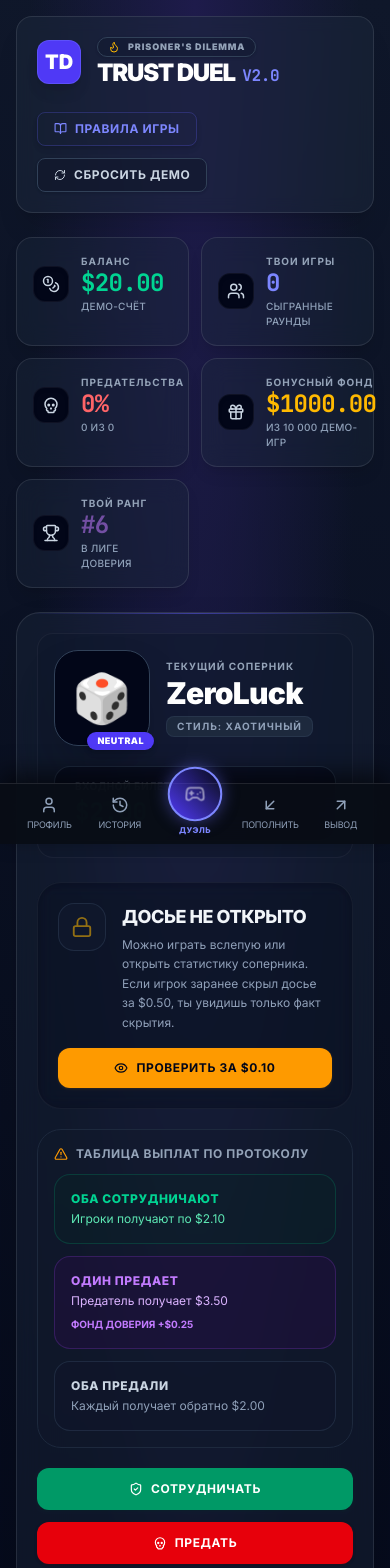
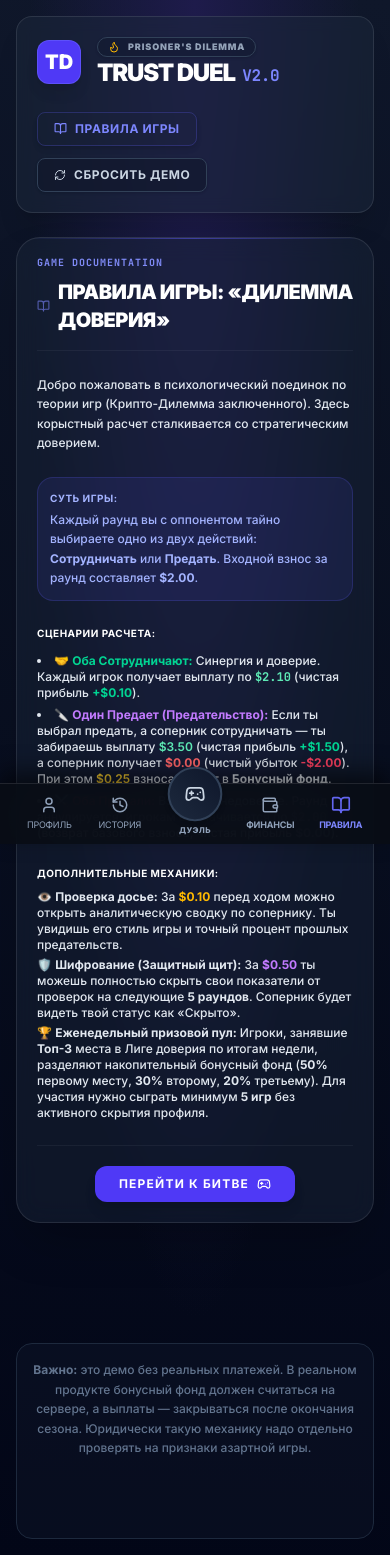
Before and after one commit to victorpismensky88/TrustDuel, a React (Vite) app: page / in a window 390 px wide. Shown: the top 1568 px of the page. Built offline with nearby package versions, Linux system fonts and the light colour scheme.

Commit message:
feat: refactor navigation and add CD workflow
- Replace rules modal with dedicated navigation tab
- Add finance sub-tab state management
- Configure relative base path for production build
- Implement GitHub Pages deployment workflow

```diff
--- a/src/App.tsx
+++ b/src/App.tsx
@@ -269,7 +269,8 @@ export default function App() {
   const [authStatusText, setAuthStatusText] = useState<string>("Запуск защищенного защитного шлюза...");
 
   // Navigation & Interactive Pages State
-  const [activeTab, setActiveTab] = useState<"account" | "history" | "play" | "deposit" | "withdraw">("play");
+  const [activeTab, setActiveTab] = useState<"account" | "history" | "play" | "finance" | "rules">("rules");
+  const [financeSubTab, setFinanceSubTab] = useState<"deposit" | "withdraw">("deposit");
   const [depositAmount, setDepositAmount] = useState<number>(25);
   const [customDeposit, setCustomDeposit] = useState<string>("");
   const [isDepositing, setIsDepositing] = useState<boolean>(false);
@@ -283,7 +284,6 @@ export default function App() {
   const [withdrawStep, setWithdrawStep] = useState<number>(0);
   const [withdrawLogs, setWithdrawLogs] = useState<string[]>([]);
   const [withdrawStatus, setWithdrawStatus] = useState<string>("");
-  const [showRules, setShowRules] = useState<boolean>(false);
 
   React.useEffect(() => {
     const webApp = (window as any).Telegram?.WebApp;
@@ -713,7 +713,7 @@ export default function App() {
 
           <div className="flex flex-wrap items-center gap-3 mt-2 md:mt-0">
             <button
-              onClick={() => { triggerHaptic('light'); setShowRules(true); }}
+              onClick={() => { triggerHaptic('light'); setActiveTab("rules"); }}
               className="px-4 py-2 text-xs font-bold uppercase tracking-wider rounded-lg border border-indigo-500/25 bg-indigo-550/10 text-indigo-400 hover:bg-indigo-600/20 hover:text-white transition-all select-none cursor-pointer flex items-center gap-2 shadow-md"
             >
               <BookOpen size={13} /> Правила игры
@@ -728,7 +728,7 @@ export default function App() {
         </header>
 
         {/* Global Statistics Grid */}
-        {(activeTab === "play" || activeTab === "account") && (
+        {(activeTab === "account" || activeTab === "finance" || activeTab === "history") && (
           <div className="mb-6 grid grid-cols-2 gap-3 sm:grid-cols-3 md:grid-cols-5">
             <StatCard icon={Coins} label="Баланс" value={fmt(balance)} sub="демо-счёт" />
             <StatCard icon={Users} label="Твои игры" value={playerGames} sub="сыгранные раунды" />
@@ -1163,11 +1163,39 @@ export default function App() {
               </div>
             )}
 
-            {/* Deposit page */}
-            {activeTab === "deposit" && (
+            {/* Finance combined page */}
+            {activeTab === "finance" && (
               <div className="mx-auto max-w-xl rounded-2xl border border-white/10 bg-slate-800/40 p-5 shadow-2xl backdrop-blur-md md:p-6 relative overflow-hidden">
-                <div className="absolute top-0 inset-x-0 h-[1.5px] bg-gradient-to-r from-transparent via-emerald-500/50 to-transparent"></div>
-
+                <div className={`absolute top-0 inset-x-0 h-[1.5px] bg-gradient-to-r from-transparent ${financeSubTab === "deposit" ? "via-emerald-500/50" : "via-rose-500/50"} to-transparent`}></div>
+
+                {/* Unified finance sub-tab switcher */}
+                <div className="flex p-0.5 bg-slate-950/70 rounded-xl border border-white/5 mb-5 select-none text-center">
+                  <button
+                    onClick={() => { triggerHaptic('light'); setFinanceSubTab("deposit"); }}
+                    className={`flex-1 py-1.5 text-[11px] font-bold uppercase tracking-wider rounded-lg flex items-center justify-center gap-1.5 transition-all cursor-pointer ${
+                      financeSubTab === "deposit"
+                        ? "bg-slate-900 border border-white/10 text-[#10b981] shadow-md shadow-emerald-950/20"
+                        : "text-slate-400 hover:text-slate-200"
+                    }`}
+                  >
+                    <ArrowDownLeft size={13} />
+                    Пополнить
+                  </button>
+                  <button
+                    onClick={() => { triggerHaptic('light'); setFinanceSubTab("withdraw"); }}
+                    className={`flex-1 py-1.5 text-[11px] font-bold uppercase tracking-wider rounded-lg flex items-center justify-center gap-1.5 transition-all cursor-pointer ${
+                      financeSubTab === "withdraw"
+                        ? "bg-slate-900 border border-white/10 text-[#f43f5e] shadow-md shadow-rose-950/20"
+                        : "text-slate-400 hover:text-slate-200"
+                    }`}
+                  >
+                    <ArrowUpRight size={13} />
+                    Вывод
+                  </button>
+                </div>
+
+                {financeSubTab === "deposit" ? (
+                  <div className="animate-fade-in">
                     <div className="mb-5 flex items-center justify-between pb-3 border-b border-white/5">
                   <div>
                     <div className="text-[10px] font-bold uppercase tracking-widest text-[#10b981] font-mono">Merchant Payment</div>
@@ -1267,13 +1295,8 @@ export default function App() {
                       {isDepositing ? "Выполнение шлюзового запроса..." : `Начислить $${customDeposit ? Number(customDeposit).toFixed(2) : depositAmount.toFixed(2)}`}
                     </ActionButton>
                   </div>
-            )}
-
-            {/* Withdraw page */}
-            {activeTab === "withdraw" && (
-              <div className="mx-auto max-w-xl rounded-2xl border border-white/10 bg-slate-800/40 p-5 shadow-2xl backdrop-blur-md md:p-6 relative overflow-hidden">
-                <div className="absolute top-0 inset-x-0 h-[1.5px] bg-gradient-to-r from-transparent via-[#f43f5e]/50 to-transparent"></div>
-
+                ) : (
+                  <div className="animate-fade-in">
                     <div className="mb-5 flex items-center justify-between pb-3 border-b border-white/5">
                       <div>
                         <div className="text-[10px] font-bold uppercase tracking-widest text-[#f43f5e] font-mono">Blockchain Gateway</div>
@@ -1401,6 +1424,74 @@ export default function App() {
                 </ActionButton>
                   </div>
                 )}
+              </div>
+            )}
+
+            {/* Rules screen */}
+            {activeTab === "rules" && (
+              <div className="mx-auto max-w-2xl rounded-3xl border border-white/10 bg-slate-800/40 p-5 shadow-2xl backdrop-blur-md md:p-7 relative overflow-hidden animate-fade-in text-slate-200">
+                <div className="absolute top-0 inset-x-0 h-[1.5px] bg-gradient-to-r from-transparent via-indigo-500/50 to-transparent"></div>
+
+                <div className="mb-6 flex items-center justify-between pb-4 border-b border-white/5">
+                  <div>
+                    <div className="text-[10px] font-bold uppercase tracking-widest text-[#818cf8] font-mono leading-none">Game Documentation</div>
+                    <h3 className="text-xl font-black text-white tracking-tight uppercase mt-2.5 flex items-center gap-2">
+                      <BookOpen size={18} className="text-indigo-400 animate-pulse" /> Правила игры: «Дилемма Доверия»
+                    </h3>
+                  </div>
+                </div>
+
+                <div className="space-y-6 text-xs md:text-sm font-medium leading-relaxed select-none">
+                  <p className="text-slate-350">
+                    Добро пожаловать в психологический поединок по теории игр (Крипто-Дилемма заключенного). Здесь корыстный расчет сталкивается со стратегическим доверием.
+                  </p>
+
+                  <div className="p-3 bg-indigo-500/10 rounded-2xl border border-indigo-500/20 text-indigo-300">
+                    <p className="font-bold mb-1 uppercase tracking-wider text-[10px]">Суть Игры:</p>
+                    Каждый раунд вы с оппонентом тайно выбираете одно из двух действий: <b>Сотрудничать</b> или <b>Предать</b>. Входной взнос за раунд составляет <b>{fmt(ENTRY_FEE)}</b>.
+                  </div>
+
+                  <div className="space-y-3">
+                    <p className="font-bold text-white uppercase tracking-wider text-[10px] text-slate-400">Сценарии расчета:</p>
+                    <ul className="space-y-1.5 list-disc list-inside text-xs">
+                      <li>
+                        🤝 <span className="text-emerald-400 font-bold">Оба Сотрудничают:</span> Синергия и доверие. Каждый игрок получает выплату по <span className="font-mono text-emerald-300 font-bold">{fmt(COOPERATION_PAYOUT)}</span> (чистая прибыль <span className="font-bold text-emerald-400">+{fmt(COOPERATION_PAYOUT - ENTRY_FEE)}</span>).
+                      </li>
+                      <li>
+                        🔪 <span className="text-purple-400 font-bold">Один Предает (Предательство):</span> Если ты выбрал предать, а соперник сотрудничать — ты забираешь выплату <span className="font-semibold text-emerald-300 font-bold">{fmt(SOLO_BETRAYAL_PAYOUT)}</span> (чистая прибыль <span className="font-bold text-emerald-400">+{fmt(SOLO_BETRAYAL_PAYOUT - ENTRY_FEE)}</span>), а соперник получает <span className="text-red-400 font-bold">{fmt(0)}</span> (чистый убыток <span className="text-red-450 text-[#f43f5e] font-bold">-{fmt(ENTRY_FEE)}</span>). При этом <span className="text-amber-300 font-semibold">{fmt(BONUS_POOL_CUT)}</span> взноса уходит в <b>Бонусный фонд</b>.
+                      </li>
+                      <li>
+                        ⚔️ <span className="text-red-450 text-[#f43f5e] font-semibold">Оба Предали:</span> Взаимное недоверие. Раунд аннулируется, игрокам выплачивается по <span className="font-mono text-slate-400 font-bold">{fmt(DOUBLE_BETRAYAL_PAYOUT)}</span> (возврат базового взноса, чистая прибыль <span className="font-bold text-slate-400">{fmt(0)}</span>).
+                      </li>
+                    </ul>
+                  </div>
+
+                  <div className="space-y-2">
+                    <p className="font-bold text-white uppercase tracking-wider text-[10px] text-slate-400">Дополнительные механики:</p>
+                    <div className="space-y-1 text-xs">
+                      <p>
+                        👁️ <b>Проверка досье:</b> За <span className="text-amber-400 font-bold">{fmt(REVEAL_FEE)}</span> перед ходом можно открыть аналитическую сводку по сопернику. Ты увидишь его стиль игры и точный процент прошлых предательств.
+                      </p>
+                      <p className="mt-1">
+                        🛡️ <b>Шифрование (Защитный щит):</b> За <span className="text-purple-400 font-bold">{fmt(HIDE_FEE)}</span> ты можешь полностью скрыть свои показатели от проверок на следующие <b>{HIDE_DURATION} раундов</b>. Соперник будет видеть твой статус как «Скрыто».
+                      </p>
+                      <p className="mt-1">
+                        🏆 <b>Еженедельный призовой пул:</b> Игроки, занявшие <b>Топ-3</b> места в Лиге доверия по итогам недели, разделяют накопительный бонусный фонд (<b>50%</b> первому месту, <b>30%</b> второму, <b>20%</b> третьему). Для участия нужно сыграть минимум <b>{MIN_GAMES_FOR_WEEKLY_BONUS} игр</b> без активного скрытия профиля.
+                      </p>
+                    </div>
+                  </div>
+                </div>
+
+                <div className="mt-6 pt-5 border-t border-white/5 flex justify-center">
+                  <button
+                    onClick={() => { triggerHaptic('medium'); setActiveTab("play"); }}
+                    className="px-6 py-2.5 bg-indigo-600 hover:bg-indigo-550 text-white font-bold text-xs uppercase tracking-widest rounded-xl transition-all select-none cursor-pointer flex items-center gap-2 shadow-lg hover:shadow-indigo-500/20 active:scale-95 text-center"
+                  >
+                    Перейти к битве <Gamepad2 size={14} />
+                  </button>
+                </div>
+              </div>
+            )}
           </motion.div>
         </AnimatePresence>
 
@@ -1437,102 +1528,28 @@ export default function App() {
               <span className={`text-[8px] tracking-wider font-extrabold uppercase mt-1 ${activeTab === "play" ? "text-indigo-400 font-black" : "text-slate-400"}`}>Дуэль</span>
             </button>
 
-            {/* Deposit Tab Button */}
-            <button
-              onClick={() => { triggerHaptic('light'); setActiveTab("deposit"); }}
-              className={`flex flex-col items-center justify-center gap-1 transition-all flex-1 py-1 cursor-pointer ${activeTab === "deposit" ? "text-[#10b981] font-extrabold" : "text-slate-400 hover:text-slate-200"}`}
-            >
-              <ArrowDownLeft size={18} className={activeTab === "deposit" ? "scale-110 active:scale-95 transition-transform text-[#10b981]" : ""} />
-              <span className="text-[9px] tracking-tight uppercase">Пополнить</span>
-            </button>
-
-            {/* Withdraw Tab Button */}
-            <button
-              onClick={() => { triggerHaptic('light'); setActiveTab("withdraw"); }}
-              className={`flex flex-col items-center justify-center gap-1 transition-all flex-1 py-1 cursor-pointer ${activeTab === "withdraw" ? "text-[#f43f5e] font-extrabold" : "text-slate-400 hover:text-slate-200"}`}
-            >
-              <ArrowUpRight size={18} className={activeTab === "withdraw" ? "scale-110 active:scale-95 transition-transform text-[#f43f5e]" : ""} />
-              <span className="text-[9px] tracking-tight uppercase">Вывод</span>
+            {/* Finance Tab Button */}
+            <button
+              onClick={() => { triggerHaptic('light'); setActiveTab("finance"); }}
+              className={`flex flex-col items-center justify-center gap-1 transition-all flex-1 py-1 cursor-pointer ${activeTab === "finance" ? "text-emerald-400 font-extrabold" : "text-slate-400 hover:text-slate-200"}`}
+            >
+              <Wallet size={18} className={activeTab === "finance" ? "scale-110 active:scale-95 transition-transform text-[#10b981]" : ""} />
+              <span className="text-[9px] tracking-tight uppercase font-bold">Финансы</span>
+            </button>
+
+            {/* Rules Tab Button */}
+            <button
+              onClick={() => { triggerHaptic('light'); setActiveTab("rules"); }}
+              className={`flex flex-col items-center justify-center gap-1 transition-all flex-1 py-1 cursor-pointer ${activeTab === "rules" ? "text-indigo-400 font-extrabold" : "text-slate-400 hover:text-slate-200"}`}
+            >
+              <BookOpen size={18} className={activeTab === "rules" ? "scale-110 active:scale-95 transition-transform text-[#6366f1]" : ""} />
+              <span className="text-[9px] tracking-tight uppercase font-bold">Правила</span>
             </button>
 
           </div>
         </nav>
 
-        {/* Interactive Rules Modal */}
-        <AnimatePresence>
-          {showRules && (
-            <motion.div
-              initial={{ opacity: 0 }}
-              animate={{ opacity: 1 }}
-              exit={{ opacity: 0 }}
-              className="fixed inset-0 z-[100] flex items-center justify-center p-4 bg-slate-950/80 backdrop-blur-md"
-              onClick={() => setShowRules(false)}
-            >
-              <motion.div
-                initial={{ opacity: 0, scale: 0.95, y: 15 }}
-                animate={{ opacity: 1, scale: 1, y: 0 }}
-                exit={{ opacity: 0, scale: 0.95, y: 15 }}
-                transition={{ duration: 0.18, ease: "easeOut" }}
-                className="relative w-full max-w-lg rounded-3xl border border-white/10 bg-slate-900 p-6 shadow-2xl overflow-hidden"
-                onClick={(e) => e.stopPropagation()}
-              >
-                <div className="absolute top-0 inset-x-0 h-[1.5px] bg-gradient-to-r from-transparent via-indigo-500/50 to-transparent"></div>
-
-                <h3 className="text-xl font-black text-white tracking-tight flex items-center gap-2 mb-4">
-                  <BookOpen className="text-indigo-400 animate-pulse" size={20} /> Правила игры: «Дилемма Доверия»
-                </h3>
-
-                <div className="space-y-4 text-xs font-medium text-slate-300 leading-relaxed max-h-[60vh] overflow-y-auto pr-2 select-none scrollbar-thin">
-                  <p>
-                    Добро пожаловать в психологический поединок по теории игр (Крипто-Дилемма заключенного). Здесь корыстный расчет сталкивается со стратегическим доверием.
-                  </p>
-
-                  <div className="p-3 bg-indigo-500/10 rounded-2xl border border-indigo-500/20 text-indigo-300">
-                    <p className="font-bold mb-1 uppercase tracking-wider text-[10px]">Суть Игры:</p>
-                    Каждый раунд вы с оппонентом тайно выбираете одно из двух действий: <b>Сотрудничать</b> или <b>Предать</b>.
-                  </div>
-
-                  <div className="space-y-2">
-                    <p className="font-bold text-white uppercase tracking-wider text-[10px] text-slate-400">Сценарии расчета:</p>
-                    <ul className="space-y-1.5 list-disc list-inside">
-                      <li>
-                        🤝 <span className="text-emerald-400 font-bold">Оба Сотрудничают:</span> Синергия и доверие. Каждый игрок зарабатывает по <span className="font-mono text-emerald-300">+0.15 $</span>.
-                      </li>
-                      <li>
-                        🔪 <span className="text-purple-400 font-bold">Один Предает (Предательство):</span> Если ты выбрал предать, а соперник сотрудничать — ты забираешь всю кассу <span className="font-semibold text-emerald-300">+0.25 $</span>, а соперник получает <span className="text-red-400">0.00 $</span> (и наоборот). При этом <b>25%</b> взноса уходят в <b>Бонусный фонд</b>.
-                      </li>
-                      <li>
-                        ⚔️ <span className="text-red-400 font-semibold">Оба Предали:</span> Взаимное недоверие уничтожает прибыль. Раунд аннулируется, игрокам возвращается только базовый взнос по <span className="font-mono text-slate-400">0.05 $</span>.
-                      </li>
-                    </ul>
-                  </div>
-
-                  <div className="space-y-1">
-                    <p className="font-bold text-white uppercase tracking-wider text-[10px] text-slate-400">Дополнительные механики:</p>
-                    <p>
-                      👁️ <b>Проверка досье:</b> За <span className="text-amber-400 font-bold">0.05 $</span> перед ходом можно открыть аналитическую сводку по сопернику. Ты увидишь его стиль игры и точный процент прошлых предательств.
-                    </p>
-                    <p>
-                      🛡️ <b>Шифрование (Защитный щит):</b> За <span className="text-purple-400 font-bold">0.10 $</span> ты можешь полностью скрыть свои показатели от проверок на следующие 5 раундов. Соперник будет видеть твой статус как «Скрыто».
-                    </p>
-                    <p>
-                      🏆 <b>Еженедельный призовой пул:</b> Игроки, занявшие <b>Топ-3</b> места в Лиге доверия по итогам недели, разделяют накопительный бонусный фонд (60% первому, 30% второму, 10% третьему).
-                    </p>
-                  </div>
-                </div>
-
-                <div className="mt-6">
-                  <button
-                    onClick={() => { triggerHaptic('light'); setShowRules(false); }}
-                    className="w-full py-3 text-xs font-bold uppercase tracking-widest rounded-xl bg-indigo-600 text-white hover:bg-indigo-550 transition-all select-none cursor-pointer text-center shadow-lg hover:shadow-indigo-550/20 active:scale-98"
-                  >
-                    Всё понятно
-                  </button>
-                </div>
-              </motion.div>
-            </motion.div>
-          )}
-        </AnimatePresence>
+
 
         <footer className="mt-6 rounded-2xl border border-slate-800 bg-slate-900/40 p-4 text-xs font-medium text-slate-500 leading-relaxed text-center pb-20">
           <b>Важно:</b> это демо без реальных платежей. В реальном продукте бонусный фонд должен считаться на сервере, а выплаты — закрываться после окончания сезона. Юридически такую механику надо отдельно проверять на признаки азартной игры.
--- a/vite.config.ts
+++ b/vite.config.ts
@@ -5,6 +5,7 @@ import {defineConfig} from 'vite';
 
 export default defineConfig(() => {
   return {
+    base: './',
     plugins: [react(), tailwindcss()],
     resolve: {
       alias: {
```
Lines whose indentation alone changed are shown as unchanged.
